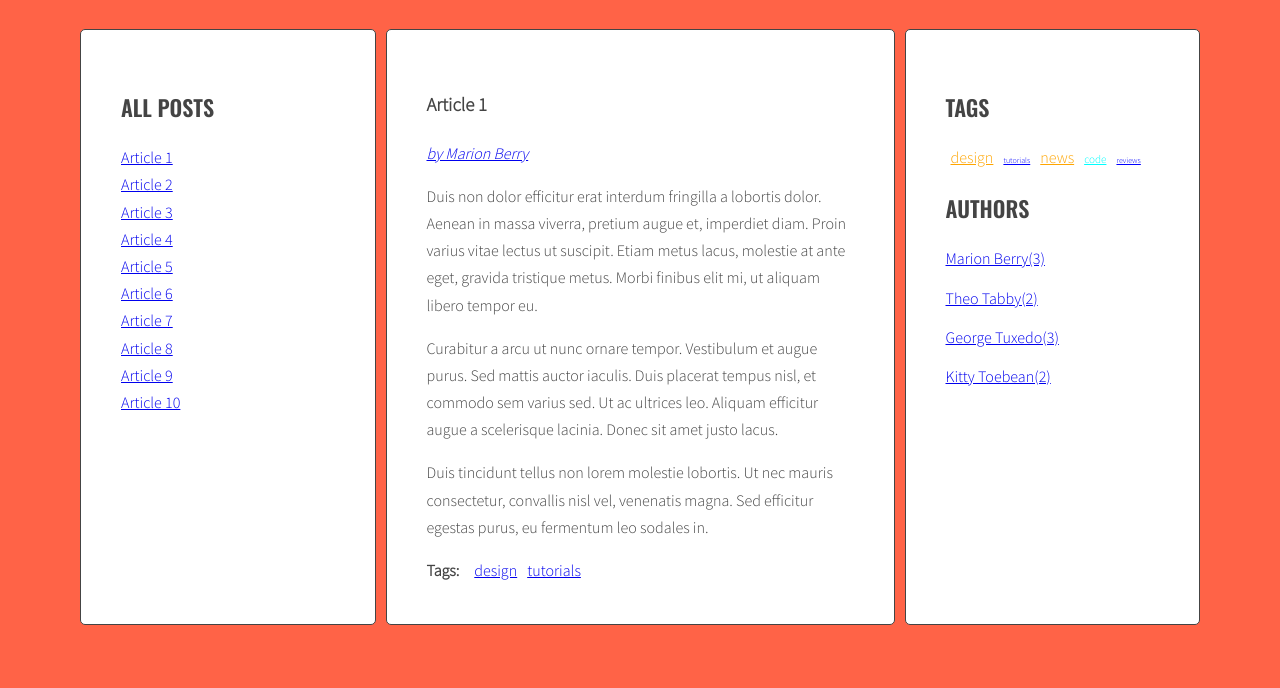
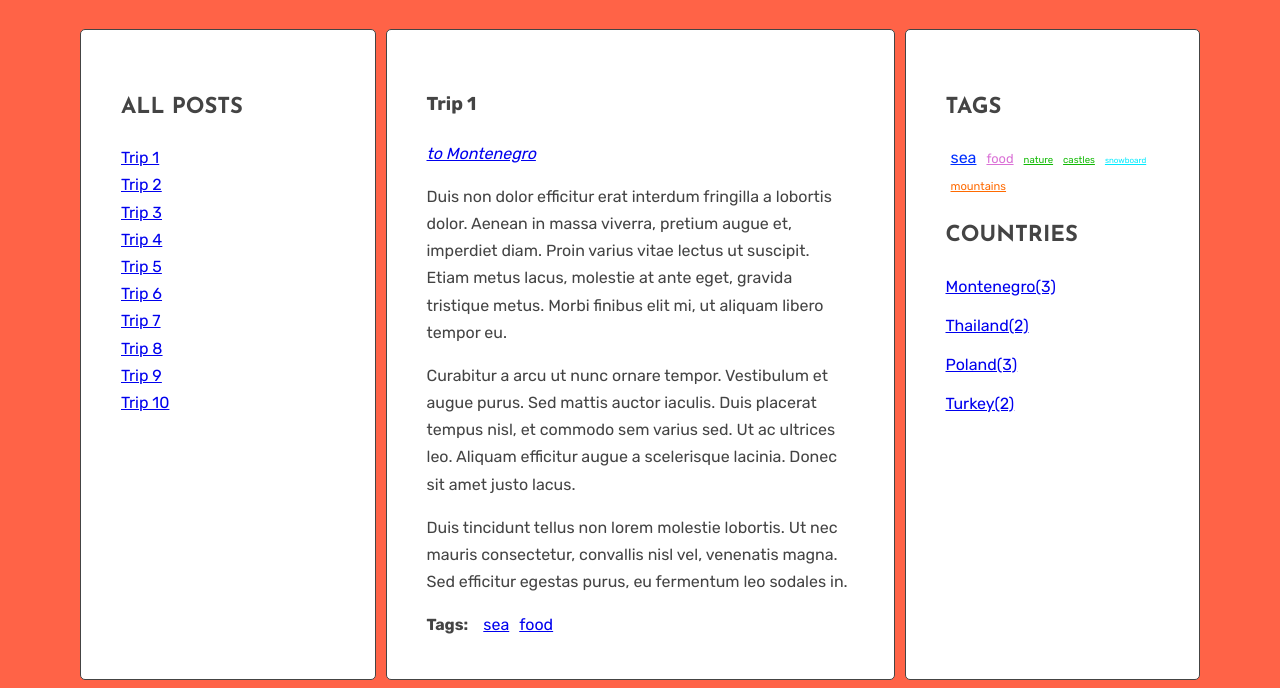
Before and after one commit to Tetiana-Breslavska/javascript-blog, a website: page index.html in a window 1280 px wide. Shown: the part 214-902 px from the top of the page. Before the commit the page ends 847 px from the top, so only its background shows below. Drawn offline with nearby package versions, Linux system fonts and the light colour scheme.

Commit message:
Add styles

```diff
--- a/index.html
+++ b/index.html
@@ -4,13 +4,16 @@
     <meta charset="UTF-8" />
     <meta http-equiv="X-UA-Compatible" content="IE=edge" />
     <meta name="viewport" content="width=device-width, initial-scale=1.0" />
-    <title>Blog</title>
-    <link rel="stylesheet" href="css/style.css" />
+    <title>My travel blog</title>
+    <link rel="preconnect" href="https://fonts.googleapis.com">
+    <link rel="preconnect" href="https://fonts.gstatic.com" crossorigin>
+    <link href="https://fonts.googleapis.com/css2?family=Josefin+Sans:wght@400;700&family=Rubik:wght@400;700&display=swap" rel="stylesheet">
+    <link rel="stylesheet" href="css/style.css"/>
   </head>
   <body>
     <div class="blog">
       <div class="container">
-        <h1 class="logo">my blog</h1>
+        <h1 class="logo">my travel blog</h1>
         <main class="wrapper">
           <aside class="sidebar">
             <h2 class="section-title">All posts</h2>
@@ -28,8 +31,8 @@
             </ul>
           </aside>
           <section class="posts">
-            <article class="post active" id="article-1" data-tags="design tutorials" data-author="Marion Berry">
-              <h3 class="post-title">Article 1</h3>
+            <article class="post active" id="article-1" data-tags="sea food" data-author="Montenegro">
+              <h3 class="post-title">Trip 1</h3>
               <p class="post-author"></p>
               <div class="post-content">
                 <p>
@@ -58,8 +61,8 @@
                 </ul>
               </div>
             </article>
-            <article class="post" id="article-2" data-tags="news code" data-author="Theo Tabby">
-              <h3 class="post-title">Article 2</h3>
+            <article class="post" id="article-2" data-tags="sea nature" data-author="Thailand">
+              <h3 class="post-title">Trip 2</h3>
               <p class="post-author"></p>
               <div class="post-content">
                 <p>
@@ -89,8 +92,8 @@
                 </ul>
               </div>
             </article>
-            <article class="post" id="article-3" data-tags="news reviews design" data-author="George Tuxedo">
-              <h3 class="post-title">Article 3</h3>
+            <article class="post" id="article-3" data-tags="castles snowboard" data-author="Poland">
+              <h3 class="post-title">Trip 3</h3>
               <p class="post-author"></p>
               <div class="post-content">
                 <p>
@@ -116,8 +119,8 @@
                 </ul>
               </div>
             </article>
-            <article class="post" id="article-4" data-tags="tutorials code design" data-author="Kitty Toebean">
-              <h3 class="post-title">Article 4</h3>
+            <article class="post" id="article-4" data-tags="sea mountains nature" data-author="Turkey">
+              <h3 class="post-title">Trip 4</h3>
               <p class="post-author"></p>
               <div class="post-content">
                 <p>
@@ -144,8 +147,8 @@
                 </ul>
               </div>
             </article>
-            <article class="post" id="article-5" data-tags="design reviews" data-author="Marion Berry">
-              <h3 class="post-title">Article 5</h3>
+            <article class="post" id="article-5" data-tags=" food sea mountains" data-author="Montenegro">
+              <h3 class="post-title">Trip 5</h3>
               <p class="post-author"></p>
               <div class="post-content">
                 <p>
@@ -171,8 +174,8 @@
                  </ul>
               </div>
             </article>
-            <article class="post" id="article-6" data-tags="reviews code" data-author="George Tuxedo">
-              <h3 class="post-title">Article 6</h3>
+            <article class="post" id="article-6" data-tags="sea food nature" data-author="Poland">
+              <h3 class="post-title">Trip 6</h3>
               <p class="post-author"></p>
               <div class="post-content">
                 <p>
@@ -200,8 +203,8 @@
                 </ul>
               </div>
             </article>
-            <article class="post" id="article-7" data-tags="code news" data-author="Kitty Toebean">
-              <h3 class="post-title">Article 7</h3>
+            <article class="post" id="article-7" data-tags="sea castles food" data-author="Turkey">
+              <h3 class="post-title">Trip 7</h3>
               <p class="post-author"></p>
               <div class="post-content">
                 <p>
@@ -228,8 +231,8 @@
                 </ul>
               </div>
             </article>
-            <article class="post" id="article-8" data-tags="news design tutorials" data-author="Theo Tabby">
-              <h3 class="post-title">Article 8</h3>
+            <article class="post" id="article-8" data-tags="sea mountains food" data-author="Thailand">
+              <h3 class="post-title">Trip 8</h3>
               <p class="post-author"></p>
               <div class="post-content">
                 <p>
@@ -257,8 +260,8 @@
                 </ul>
               </div>
             </article>
-            <article class="post" id="article-9" data-tags="news tutorials" data-author="Marion Berry">
-              <h3 class="post-title">Article 9</h3>
+            <article class="post" id="article-9" data-tags="mountains castles" data-author="Montenegro">
+              <h3 class="post-title">Trip 9</h3>
               <p class="post-author"></p>
               <div class="post-content">
                 <p>
@@ -287,8 +290,8 @@
                 </ul>
               </div>
             </article>
-            <article class="post" id="article-10" data-tags="code design news reviews" data-author="George Tuxedo">
-              <h3 class="post-title">Article 10</h3>
+            <article class="post" id="article-10" data-tags="mountains food snowboard" data-author="Poland">
+              <h3 class="post-title">Trip 10</h3>
               <p class="post-author"></p>
               <div class="post-content">
                 <p>
@@ -330,7 +333,7 @@
               <li><a href="#">reviews</a> <span>(4)</span></li>
               <li><a href="#">news</a> <span>(6)</span></li> -->
             </ul>
-            <h2 class="section-title">Authors</h2>
+            <h2 class="section-title">Countries</h2>
             <ul class="list authors">
               <!-- <li>
                 <a href="#">
--- a/js/script.js
+++ b/js/script.js
@@ -303,7 +303,7 @@ function generateAuthors() {
     console.log(articleAuthors);
 
     /* generate HTML of the link ------нужен ли тут span, */
-    const linkHTML = '<a href="#author-' + articleAuthors + '">' + 'by ' + articleAuthors + '</a>';
+    const linkHTML = '<a href="#author-' + articleAuthors + '">' + 'to ' + articleAuthors + '</a>';
     console.log(linkHTML);
 
     /* add generated code to html variable */
--- a/sass/style.scss
+++ b/sass/style.scss
@@ -6,8 +6,8 @@ $color-light: #fff;
 $color-dark: #444;
 
 $font-logo: 'Sacramento', cursive;
-$font-header: 'Oswald', sans-serif;
-$font-text: 'Source Sans Pro', sans-serif;
+$font-header: 'Josefin Sans', sans-serif;
+$font-text: 'Rubik', sans-serif;
 
 /* Global */
 
@@ -144,7 +144,7 @@ body {
 
 .tag-size-5 {
     font-size: 100%;
-    color: orange;
+    color: rgb(0, 47, 255);
 }
 
 .tag-size-4 {
@@ -154,15 +154,15 @@ body {
 
 .tag-size-3 {
     font-size: 70%;
-    color: aqua ;
+    color: rgb(255, 106, 0) ;
 }
 .tag-size-2 {
     font-size: 60%;
-    color: greenyellow;
+    color: rgb(17, 186, 4);
 }
 .tag-size-1 {
     font-size: 50%;
-    color: blue;
+    color: rgb(0, 234, 255);
 }
 
 .tags a{
```
Also changed, not shown: css/style.css.
